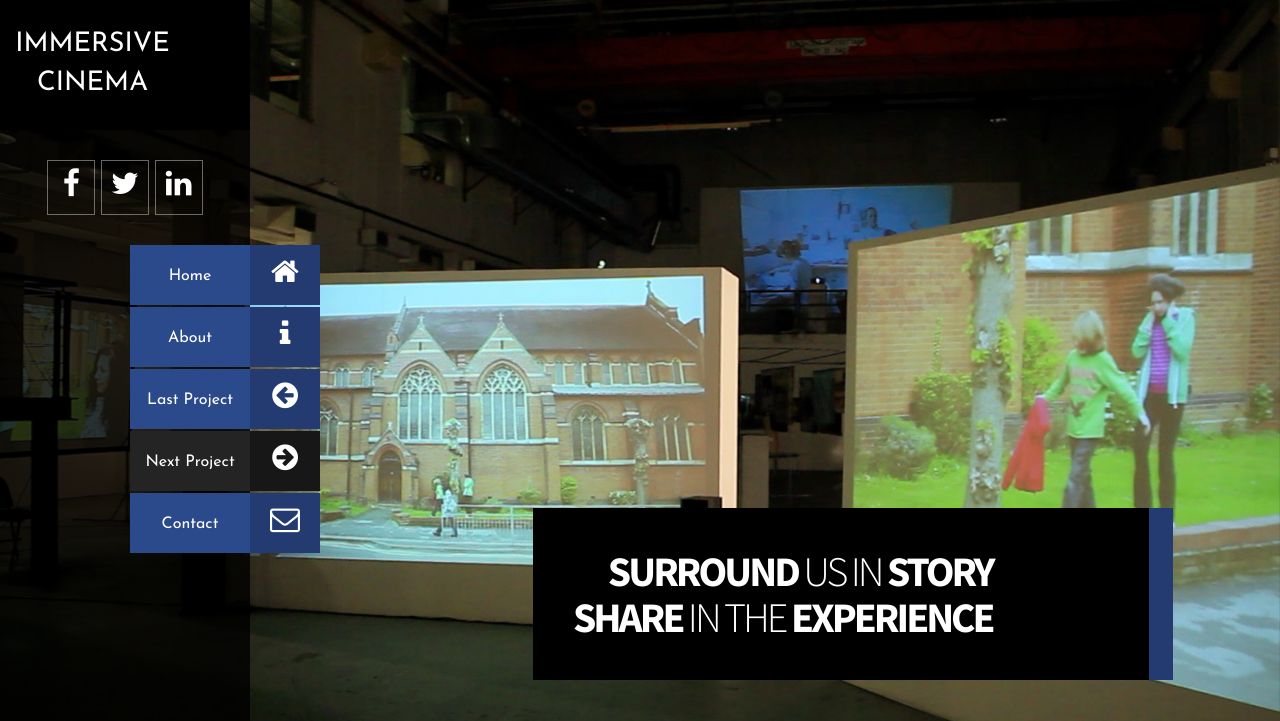
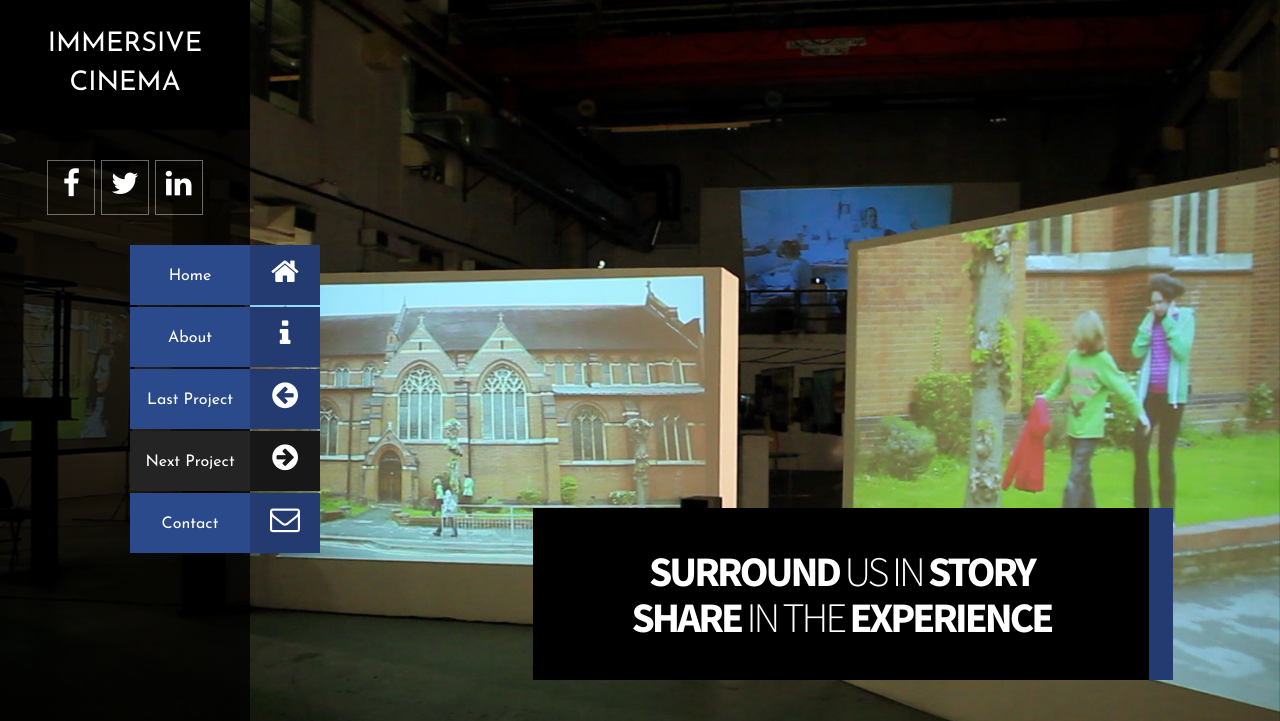
Before and after one commit to immersivecinema/immersivecinema.github.io, a plain HTML site: page index.html in a window 1280 px wide. Shown: the top 721 px of the page. Drawn offline with Linux system fonts and the light colour scheme; a script that the page names is missing.

Commit message:
Add files via upload

```diff
--- a/css/layout.css
+++ b/css/layout.css
@@ -304,6 +304,8 @@ strong {
   li {
     .opacity(0);
     position: absolute;
+	width:100%;  /* By Chris */
+	text-align:center !important; /* By Chris */
     .transformer(translate3d(0px, 10px, 0));
     .transitioner(all 0.5s ease-in-out);
 
@@ -339,7 +341,7 @@ strong {
 
 body {
   display: block !important;
-  background: @grayContainerColor;
+  background: black;  /* original:@grayContainerColor by Chris */
   font-family: 'Josefin Sans', sans-serif, Arial;
   font-size: 18px;
   color: @typoColor;
@@ -819,7 +821,7 @@ body {
         .brand-container {
           display: table;
           height: 100%;
-          width: 185px;
+          width: 100%;		/*original 185px by Chris */
           /*background: @accentColor; CHANGE*/
 					/*.opacity(0.63);*/
 
@@ -1716,6 +1718,11 @@ body {
 	.menu-trigger-container {
 		display: table !important;
 	}
+
+	.rest-section{
+		display:hidden;
+	}
+
     .full-height-space.fixed {
       position: absolute;
     }
@@ -1968,7 +1975,7 @@ body {
 		}
 	}
 
-  @media (max-width: 992px) { /*tablet*/
+  @media (max-width: 990px) { /*tablet*/
 
 
 		#main-text{
```
